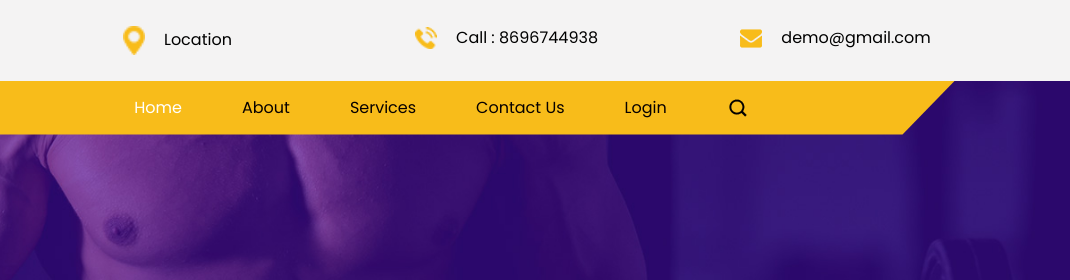
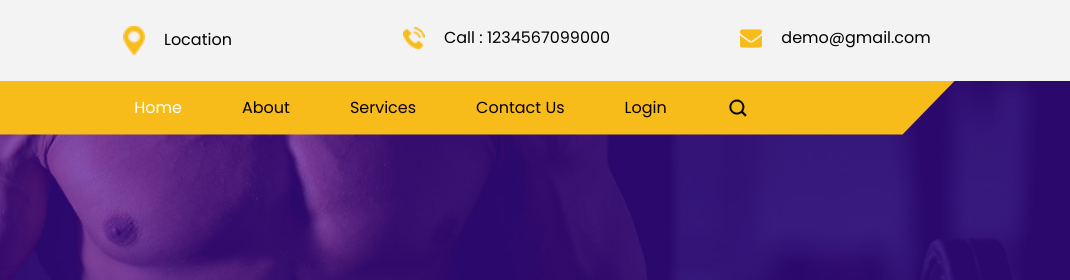
Before and after one commit to mampi2003/SPGym, a plain HTML site: page index.html in a window 1280 px wide. Shown: the top 280 px of the page, 210-1280 px from the left. Drawn offline with nearby package versions, Linux system fonts and the light colour scheme; a web font is replaced by a local one.

Commit message:
ph no update

```diff
--- a/index.html
+++ b/index.html
@@ -53,7 +53,7 @@
               <li class="nav-item">
                 <a class="nav-link" href="service.html">
                   <img src="images/call.png" alt="" />
-                  <span>Call : 8696744938</span>
+                  <span>Call : 1234567099000</span>
                 </a>
               </li>
               <li class="nav-item">
```
